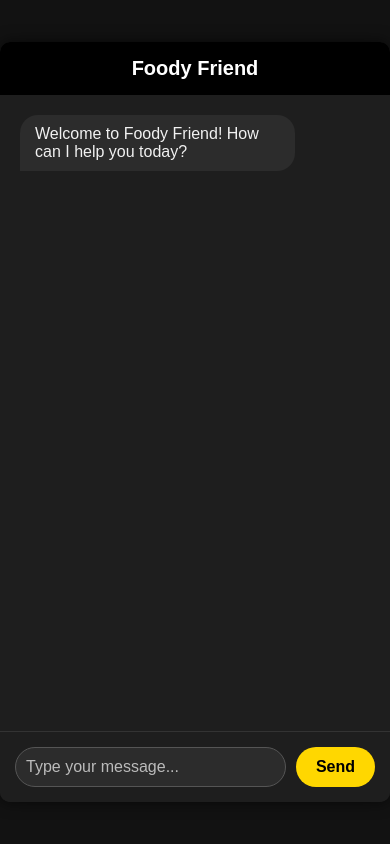
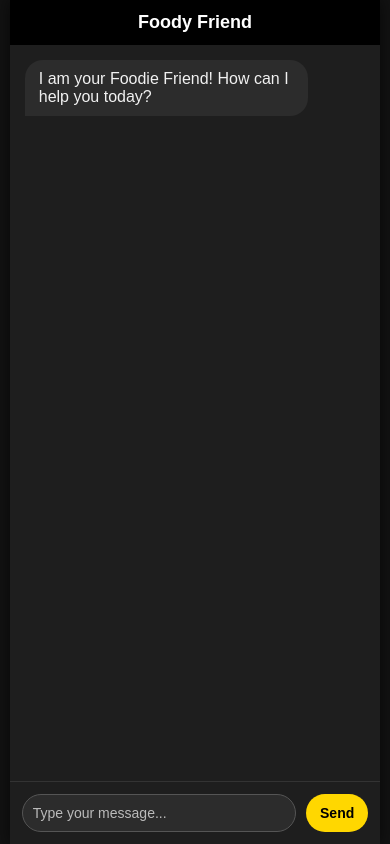
Before and after one commit to Azeen-Fatima/Foodie-Friend-Bot, a Flask app: page / in a window 390 px wide. Run offline with Flask 3, Linux system fonts and the light colour scheme.

Commit message:
Update index.html

```diff
--- a/templates/index.html
+++ b/templates/index.html
@@ -3,7 +3,7 @@
 <head>
     <meta charset="UTF-8">
     <meta name="viewport" content="width=device-width, initial-scale=1.0">
-    <title>Foody Friend</title>
+    <title>Foodie Friend</title>
     <style>
         body {
             font-family: Arial, sans-serif;
@@ -16,7 +16,7 @@
             overflow: hidden;
         }
         .chat-container {
-            width: 100%;
+            width: 95%;
             max-width: 600px;
             height: 90vh;
             background-color: #1e1e1e; /* Slightly lighter dark for container */
@@ -37,37 +37,37 @@
         }
         #chat-history {
             flex-grow: 1;
-            padding: 20px;
+            padding: 15px;
             overflow-y: auto;
             display: flex;
             flex-direction: column;
         }
         .message-box {
             display: flex;
-            margin-bottom: 15px;
+            margin-bottom: 12px;
         }
         .user-message {
             background-color: #FFD700; /* Yellow bubble */
             color: #000;
-            padding: 10px 15px;
+            padding: 10px 14px;
             border-radius: 18px 18px 0 18px;
             align-self: flex-end;
             margin-left: auto;
-            max-width: 70%;
+            max-width: 75%;
             word-wrap: break-word;
         }
         .bot-message {
             background-color: #2c2c2c; /* Dark grey bubble */
             color: #f1f1f1;
-            padding: 10px 15px;
+            padding: 10px 14px;
             border-radius: 18px 18px 18px 0;
             align-self: flex-start;
-            max-width: 70%;
+            max-width: 75%;
             word-wrap: break-word;
         }
         .input-container {
             display: flex;
-            padding: 15px;
+            padding: 12px;
             border-top: 1px solid #333;
             background-color: #1e1e1e;
         }
@@ -85,7 +85,7 @@
             color: #bbb;
         }
         #send-btn {
-            padding: 10px 20px;
+            padding: 10px 18px;
             background-color: #FFD700;
             color: #000;
             border: none;
@@ -97,6 +97,25 @@
         #send-btn:hover {
             background-color: #e6c200;
         }
+
+        /* ✅ Responsive Design */
+        @media (max-width: 600px) {
+            .chat-container {
+                height: 100vh;
+                border-radius: 0;
+            }
+            .chat-header {
+                font-size: 18px;
+                padding: 12px;
+            }
+            #user-input {
+                font-size: 14px;
+            }
+            #send-btn {
+                font-size: 14px;
+                padding: 8px 14px;
+            }
+        }
     </style>
 </head>
 <body>
@@ -104,7 +123,7 @@
         <div class="chat-header">Foody Friend</div>
         <div id="chat-history">
             <div class="message-box">
-                <div class="bot-message">Welcome to Foody Friend! How can I help you today?</div>
+                <div class="bot-message">I am your Foodie Friend! How can I help you today?</div>
             </div>
         </div>
         <div class="input-container">
```
